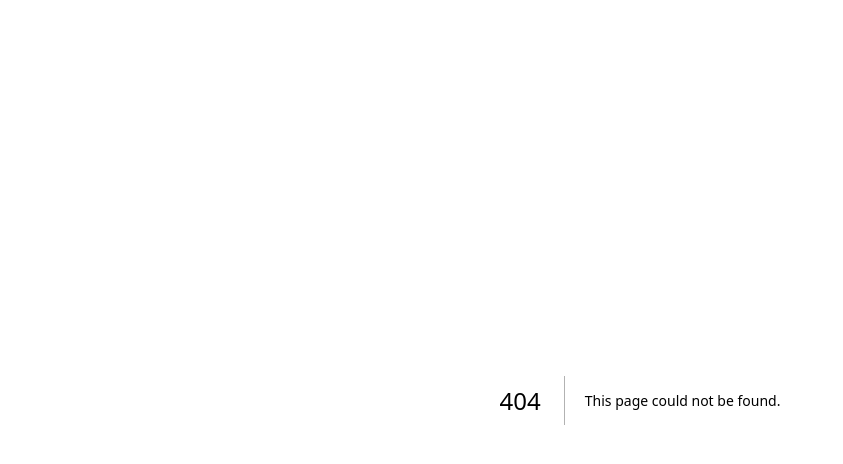
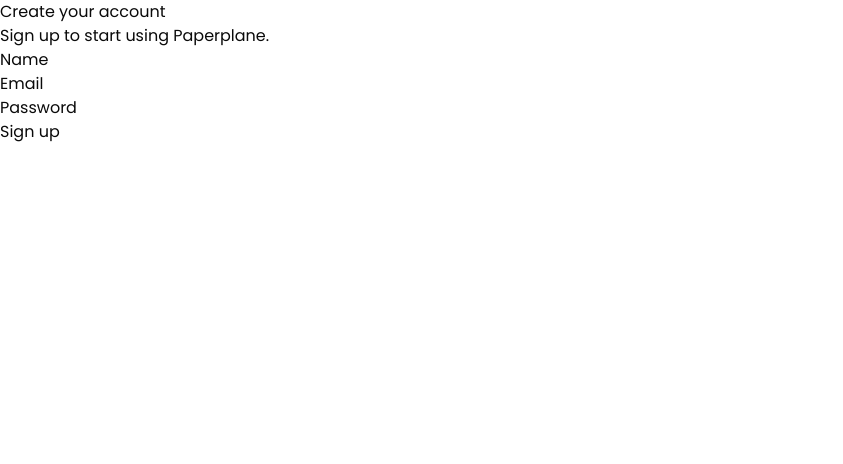
Before and after one commit to akshaywritescode/paperplane, a Next.js app: page /signup in a window 1280 px wide. Before the commit this address had no page. Shown: the top 464 px of the page, without its empty margins (0-843 px from the left). Built offline with nearby package versions, Linux system fonts and the light colour scheme; a web font is replaced by a local one.

Commit message:
implement supabase signup

```diff
--- /dev/null
+++ b/app/(auth)/signup/actions.ts
@@ -0,0 +1,42 @@
+"use server";
+
+import { createSupabaseServerClient } from "@/lib/supabase/server";
+import { redirect } from "next/navigation";
+
+function getFormValue(formData: FormData, key: string) {
+  const value = formData.get(key);
+  return typeof value === "string" ? value.trim() : "";
+}
+
+export async function signUp(formData: FormData) {
+  const name = getFormValue(formData, "name");
+  const email = getFormValue(formData, "email");
+  const password = getFormValue(formData, "password");
+
+  if (!name || !email || !password) {
+    redirect("/signup?error=Please%20fill%20in%20all%20fields");
+  }
+
+  if (password.length < 8) {
+    redirect("/signup?error=Password%20must%20be%20at%20least%208%20characters");
+  }
+
+  const supabase = createSupabaseServerClient();
+  const { error } = await supabase.auth.signUp({
+    email,
+    password,
+    options: {
+      data: {
+        name,
+      },
+    },
+  });
+
+  if (error) {
+    redirect(`/signup?error=${encodeURIComponent(error.message)}`);
+  }
+
+  redirect(
+    "/signup?message=Check%20your%20email%20to%20confirm%20your%20account",
+  );
+}
--- /dev/null
+++ b/app/(auth)/signup/page.tsx
@@ -0,0 +1,56 @@
+import { signUp } from "./actions";
+
+type SignupPageProps = {
+  searchParams?: Promise<{
+    error?: string;
+    message?: string;
+  }>;
+};
+
+export default async function SignupPage({ searchParams }: SignupPageProps) {
+  const params = await searchParams;
+
+  return (
+    <main>
+      <h1>Create your account</h1>
+      <p>Sign up to start using Paperplane.</p>
+
+      {params?.error ? (
+        <p role="alert" style={{ color: "red" }}>
+          {params.error}
+        </p>
+      ) : null}
+
+      {params?.message ? (
+        <p role="status" style={{ color: "green" }}>
+          {params.message}
+        </p>
+      ) : null}
+
+      <form action={signUp}>
+        <div>
+          <label htmlFor="name">Name</label>
+          <input id="name" name="name" type="text" required />
+        </div>
+
+        <div>
+          <label htmlFor="email">Email</label>
+          <input id="email" name="email" type="email" required />
+        </div>
+
+        <div>
+          <label htmlFor="password">Password</label>
+          <input
+            id="password"
+            name="password"
+            type="password"
+            minLength={8}
+            required
+          />
+        </div>
+
+        <button type="submit">Sign up</button>
+      </form>
+    </main>
+  );
+}
--- a/app/landing/sections/Header.tsx
+++ b/app/landing/sections/Header.tsx
@@ -55,7 +55,7 @@
 
           <div className="hidden gap-3 md:flex">
             <Button className="bg-orange-600 hover:bg-orange-700 transition-colors duration-150">
-              Get full access
+              LogIn
             </Button>
             <Button
               variant="outline"
--- /dev/null
+++ b/lib/supabase/server.ts
@@ -0,0 +1,25 @@
+import { createClient } from "@supabase/supabase-js";
+
+function getSupabaseConfig() {
+  const url = process.env.NEXT_PUBLIC_SUPABASE_URL;
+  const anonKey = process.env.NEXT_PUBLIC_SUPABASE_ANON_KEY;
+
+  if (!url || !anonKey) {
+    throw new Error(
+      "Missing NEXT_PUBLIC_SUPABASE_URL or NEXT_PUBLIC_SUPABASE_ANON_KEY",
+    );
+  }
+
+  return { url, anonKey };
+}
+
+export function createSupabaseServerClient() {
+  const { url, anonKey } = getSupabaseConfig();
+
+  return createClient(url, anonKey, {
+    auth: {
+      persistSession: false,
+      autoRefreshToken: false,
+    },
+  });
+}
--- a/package.json
+++ b/package.json
@@ -10,6 +10,7 @@
   },
   "dependencies": {
     "@base-ui/react": "^1.6.0",
+    "@supabase/supabase-js": "^2.111.0",
     "class-variance-authority": "^0.7.1",
     "clsx": "^2.1.1",
     "lucide-react": "^1.28.0",
```
Also changed, not shown: 1 other file (tests, documents, lock files or other folders).
